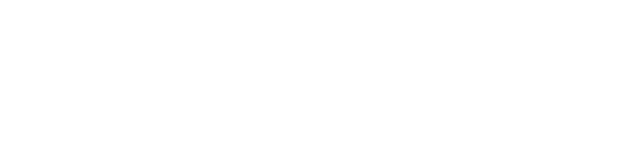
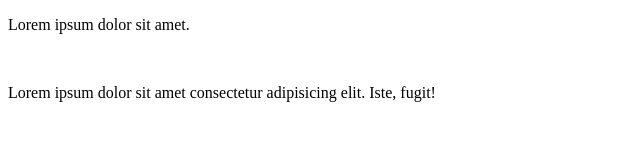
Before and after one commit to Denis999777/lesson-3, a plain HTML site: page index.html in a window 1280 px wide. Shown: the whole page, without its empty margins (0-640 px from the left). Drawn offline with Linux system fonts and the light colour scheme.

Commit message:
modified:   index.html

```diff
--- a/index.html
+++ b/index.html
@@ -6,6 +6,10 @@
     <title>Document</title>
 </head>
 <body>
-
+    <div>
+        <p>Lorem ipsum dolor sit amet.</p>
+        <br>
+        <p>Lorem ipsum dolor sit amet consectetur adipisicing elit. Iste, fugit!</p>
+    </div>
 </body>
 </html>
```
